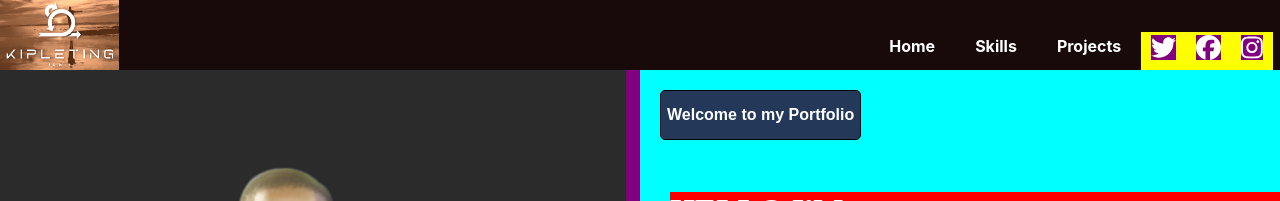
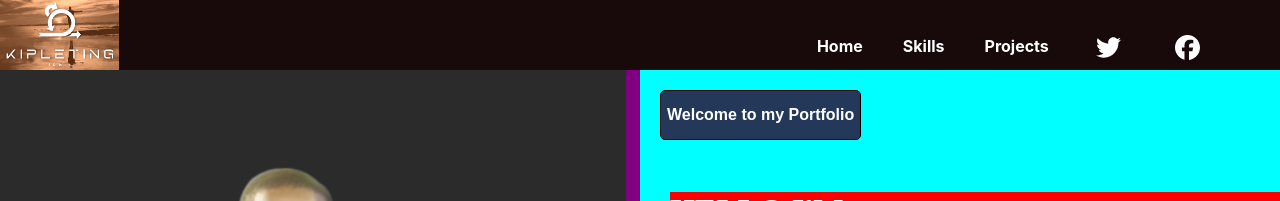
Before and after one commit to KipletingEdwin/my-portfolio, a React (Create React App) app: page / in a window 1280 px wide. Shown: the top 201 px of the page. Built offline with nearby package versions, Linux system fonts and the light colour scheme; a web font is replaced by a local one.

Commit message:
add new social media account

```diff
--- a/src/App.css
+++ b/src/App.css
@@ -84,24 +84,24 @@
 
 .social-container {
   /* background: red; */
-  width: 150px;
+  width: 250px;
   /* padding: 20px 50px;
   height: 25px; */
   /* margin-top: 2px; */
 }
 
 .social-container a {
-  padding: 10px;
+  padding: 27px;
   /* margin: 0px; */
   height: 100%;
-  background-color: yellow;
+  /* background-color: yellow; */
 }
 
 .icons {
   height: 25px;
   margin-top: 35px;
   color: white;
-  background-color: purple;
+  /* background-color: purple; */
 }
 
 /* Intro JS*/
```
